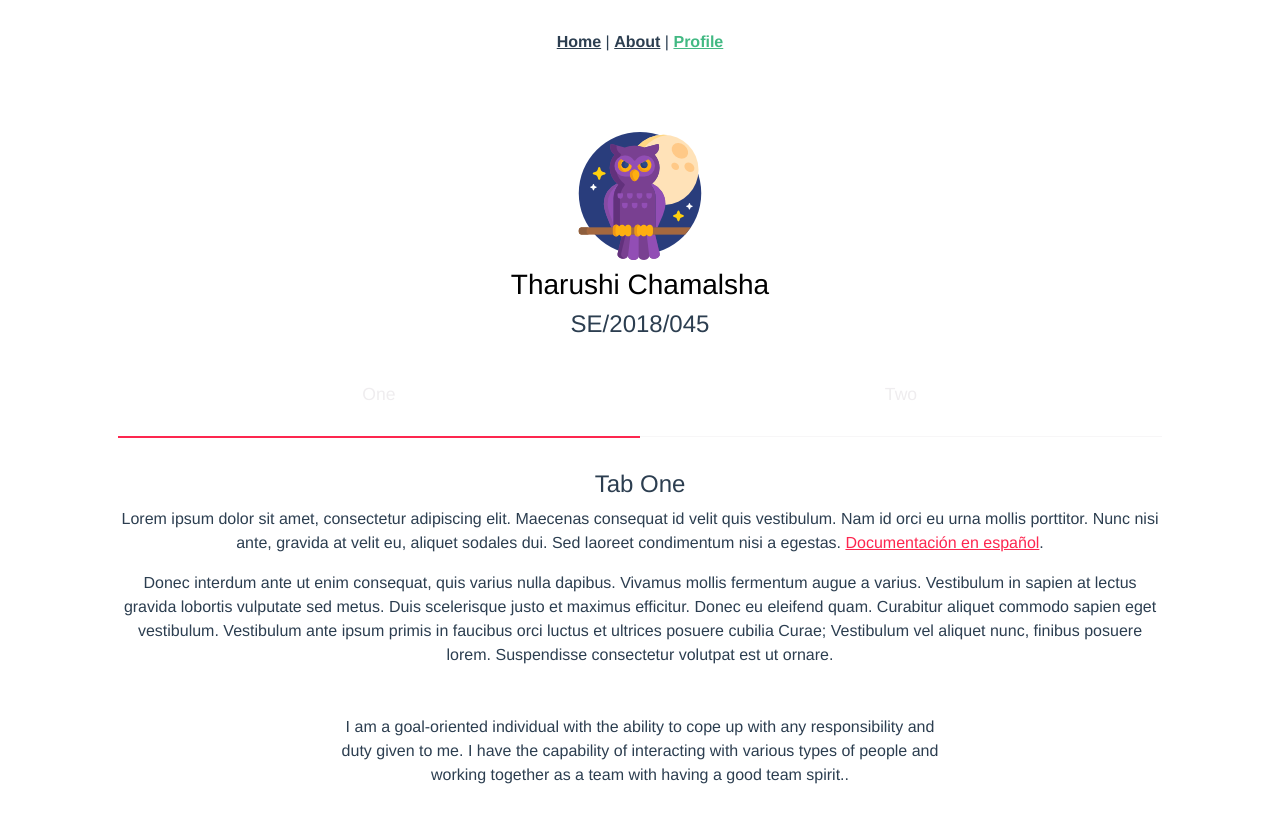
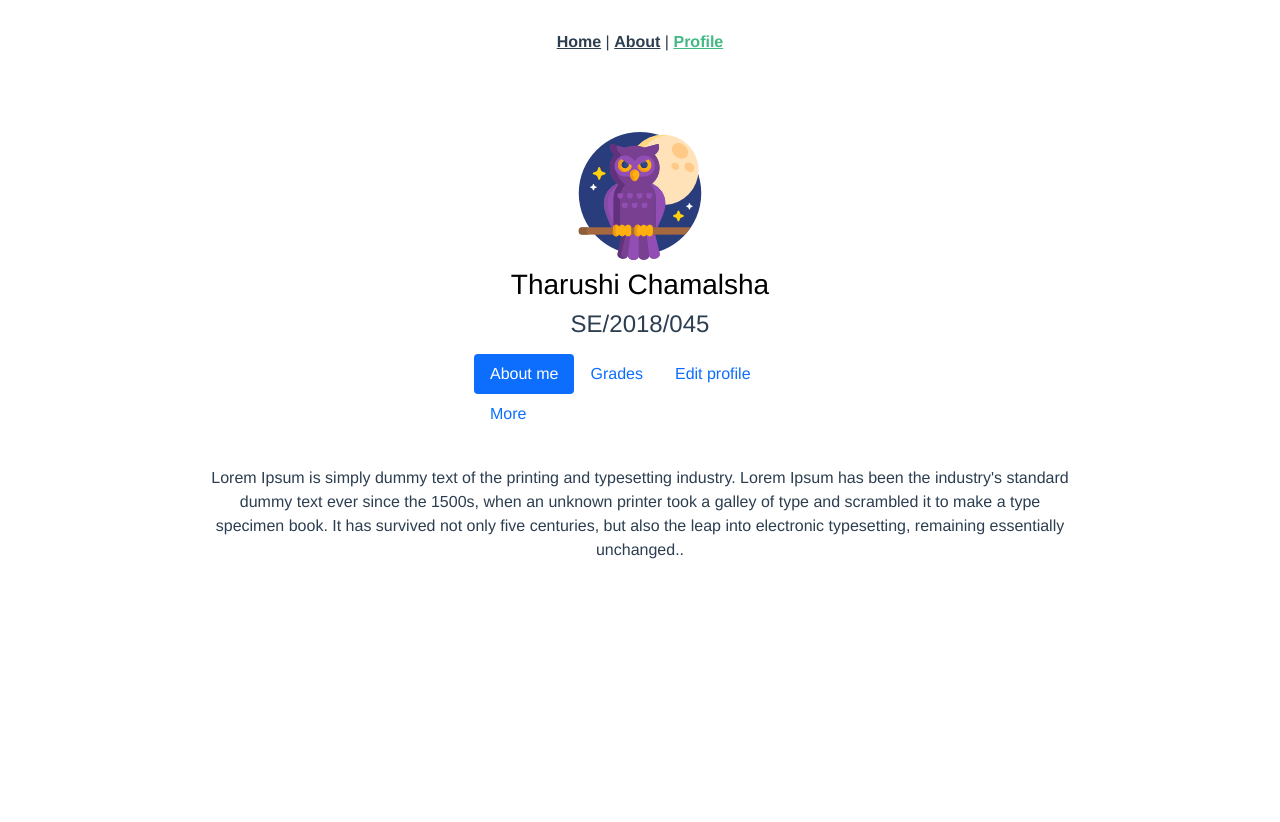
Before and after one commit to HasiniSama/lms_web, a Vue app: page /profile in a window 1280 px wide. Shown: the top 822 px of the page. After the commit the page ends 800 px from the top, so only its background shows below. Built offline with nearby package versions, Linux system fonts and the light colour scheme.

Commit message:
add tab contents

```diff
--- a/src/views/ProfileView.vue
+++ b/src/views/ProfileView.vue
@@ -8,32 +8,60 @@
             <h3  id="name">Tharushi Chamalsha</h3>
             <h4  id="studentId">SE/2018/045</h4>
           </div>
+    </div>
+    <div class="row justify-content-center">
+        <div class="col-md-4">
+            <ul class="nav nav-pills mb-3 flex-column flex-sm-row" id="pills-tab" role="tablist">
+                <li class="nav-item" role="presentation">
+                    <button class="flex-sm-fill nav-link active" id="pills-home-tab" data-bs-toggle="pill" data-bs-target="#pills-home" type="button" role="tab" aria-controls="pills-home" aria-selected="true">About me</button>
+                </li>
+                <li class="nav-item" role="presentation">
+                    <button class="flex-sm-fill nav-link" id="pills-profile-tab" data-bs-toggle="pill" data-bs-target="#pills-profile" type="button" role="tab" aria-controls="pills-profile" aria-selected="false">Grades</button>
+                </li>
+                <li class="nav-item" role="presentation">
+                    <button class="flex-sm-fill nav-link" id="pills-contact-tab" data-bs-toggle="pill" data-bs-target="#pills-contact" type="button" role="tab" aria-controls="pills-contact" aria-selected="false">Edit profile</button>
+                </li>
+                <li class="nav-item" role="presentation">
+                    <button class="flex-sm-fill nav-link" id="pills-more-tab" data-bs-toggle="pill" data-bs-target="#pills-more" type="button" role="tab" aria-controls="pills-contact" aria-selected="false">More</button>
+                </li>
+            </ul>
+        </div>
+        <div class="col-md-10">
+            <div class="tab-content" id="pills-tabContent">
+                <div class="tab-pane fade show active" id="pills-home" role="tabpanel" aria-labelledby="pills-home-tab">
+                    <p class="pt-3">Lorem Ipsum is simply dummy text of the printing and typesetting industry.
+                        Lorem Ipsum has been the industry's standard dummy text ever since the 1500s,
+                        when an unknown printer took a galley of type and scrambled it to make a type
+                        specimen book. It has survived not only five centuries, but also the leap into
+                        electronic typesetting, remaining essentially unchanged..</p>
+                </div>
+                <div class="tab-pane fade" id="pills-profile" role="tabpanel" aria-labelledby="pills-profile-tab">
+                    <p class="pt-3">Lorem Ipsum is simply dummy text of the printing and typesetting industry.
+                    Lorem Ipsum has been the industry's standard dummy text ever since the 1500s,
+                    when an unknown printer took a galley of type and scrambled it to make a type
+                    specimen book. It has survived not only five centuries, but also the leap into
+                    electronic typesetting, remaining essentially unchanged..</p>
+                </div>
+                <div class="tab-pane fade" id="pills-contact" role="tabpanel" aria-labelledby="pills-contact-tab">
+                    <p class="pt-3">Lorem Ipsum is simply dummy text of the printing and typesetting industry.
+                    Lorem Ipsum has been the industry's standard dummy text ever since the 1500s,
+                    when an unknown printer took a galley of type and scrambled it to make a type
+                    specimen book. It has survived not only five centuries, but also the leap into
+                    electronic typesetting, remaining essentially unchanged..</p>
+                </div>
+                <div class="tab-pane fade" id="pills-contact" role="tabpanel" aria-labelledby="pills-more-tab">
+                    <p class="pt-3">Lorem Ipsum is simply dummy text of the printing and typesetting industry.
+                    Lorem Ipsum has been the industry's standard dummy text ever since the 1500s,
+                    when an unknown printer took a galley of type and scrambled it to make a type
+                    specimen book. It has survived not only five centuries, but also the leap into
+                    electronic typesetting, remaining essentially unchanged..</p>
+                </div>
+            </div>
+        </div>
+    </div>
 
-<div class="tabs">
-  <div class="tab-2">
-    <label for="tab2-1">One</label>
-    <input id="tab2-1" name="tabs-two" type="radio" checked="checked">
-    <div>
-      <h4>Tab One</h4>
-        <p>Lorem ipsum dolor sit amet, consectetur adipiscing elit. Maecenas consequat id velit quis vestibulum. Nam id orci eu urna mollis porttitor. Nunc nisi ante, gravida at velit eu, aliquet sodales dui. Sed laoreet condimentum nisi a egestas. <a class="documentation" href="https://flkt.mx/pitaya/componentes.html#pestanias">Documentación en español</a>.</p><p>Donec interdum ante ut enim consequat, quis varius nulla dapibus. Vivamus mollis fermentum augue a varius. Vestibulum in sapien at lectus gravida lobortis vulputate sed metus. Duis scelerisque justo et maximus efficitur. Donec eu eleifend quam. Curabitur aliquet commodo sapien eget vestibulum. Vestibulum ante ipsum primis in faucibus orci luctus et ultrices posuere cubilia Curae; Vestibulum vel aliquet nunc, finibus posuere lorem. Suspendisse consectetur volutpat est ut ornare.</p>
-    </div>
-  </div>
-  <div class="tab-2">
-    <label for="tab2-2">Two</label>
-    <input id="tab2-2" name="tabs-two" type="radio">
-    <div>
-      <h4>Tab Two</h4>
-      <p>Quisque sit amet turpis leo. Maecenas sed dolor mi. Pellentesque varius elit in neque ornare commodo ac non tellus. Mauris id iaculis quam. Donec eu felis quam. Morbi tristique lorem eget iaculis consectetur. Class aptent taciti sociosqu ad litora torquent per conubia nostra, per inceptos himenaeos. Aenean at tellus eget risus tempus ultrices. Nam condimentum nisi enim, scelerisque faucibus lectus sodales at.</p>
-    </div>
-  </div>
-</div>
 
-          <div class="col-md-7">
-            <p class="" data-aos="fade-down">I am a goal-oriented individual with the ability to cope up with any responsibility and duty given to me.
-              I have the capability of interacting with various types of people and working together as a team
-               with having a good team spirit..</p>
-            </div>
-    </div>
+
   </div>
 </template>
 
@@ -43,99 +71,9 @@
     color: black;
 }
 
-
-h1 {
-  font-size: 40px;
-  line-height: 0.8em;
-  color: rgba(255,255,255,0.2);}
-.made-with {
-    background: #fd264f;
-    color: #fff;
-    display: block;
-    font-size: 12px;
-    line-height: 1em;
-    margin: 0;
-    padding: 5px 110px;
-    position: fixed;
-    top: 20px;
-    right: -100px;
-    text-align: center;
-    text-decoration: none;
-    transform: rotate(45deg);
+.nav button{
+    background-color: none;
 }
-.documentation {
-    color: #fd264f;
-}
-button:focus,
-input:focus,
-textarea:focus,
-select:focus {
-  outline: none; }
-
-.tabs {
-  display: block;
-  display: -webkit-flex;
-  display: -moz-flex;
-  display: flex;
-  -webkit-flex-wrap: wrap;
-  -moz-flex-wrap: wrap;
-  flex-wrap: wrap;
-  margin: 0;
-  overflow: hidden; }
-  .tabs [class^="tab"] label,
-  .tabs [class*=" tab"] label {
-    color: #efedef;
-    cursor: pointer;
-    display: block;
-    font-size: 1.1em;
-    font-weight: 300;
-    line-height: 1em;
-    padding: 2rem 0;
-    text-align: center; }
-  .tabs [class^="tab"] [type="radio"],
-  .tabs [class*=" tab"] [type="radio"] {
-    border-bottom: 1px solid rgba(239, 237, 239, 0.5);
-    cursor: pointer;
-    -webkit-appearance: none;
-    -moz-appearance: none;
-    appearance: none;
-    display: block;
-    width: 100%;
-    -webkit-transition: all 0.3s ease-in-out;
-    -moz-transition: all 0.3s ease-in-out;
-    -o-transition: all 0.3s ease-in-out;
-    transition: all 0.3s ease-in-out; }
-    .tabs [class^="tab"] [type="radio"]:hover, .tabs [class^="tab"] [type="radio"]:focus,
-    .tabs [class*=" tab"] [type="radio"]:hover,
-    .tabs [class*=" tab"] [type="radio"]:focus {
-      border-bottom: none;}
-    .tabs [class^="tab"] [type="radio"]:checked,
-    .tabs [class*=" tab"] [type="radio"]:checked {
-      border-bottom: 2px solid #fd264f; }
-    .tabs [class^="tab"] [type="radio"]:checked + div,
-    .tabs [class*=" tab"] [type="radio"]:checked + div {
-      opacity: 1; }
-    .tabs [class^="tab"] [type="radio"] + div,
-    .tabs [class*=" tab"] [type="radio"] + div {
-      display: block;
-      opacity: 0;
-      padding: 2rem 0;
-      width: 90%;
-      -webkit-transition: all 0.3s ease-in-out;
-      -moz-transition: all 0.3s ease-in-out;
-      -o-transition: all 0.3s ease-in-out;
-      transition: all 0.3s ease-in-out; }
-  .tabs .tab-2 {
-    width: 50%; }
-    .tabs .tab-2 [type="radio"] + div {
-      width: 200%;
-      margin-left: 200%; }
-    .tabs .tab-2 [type="radio"]:checked + div {
-      margin-left: 0; }
-    .tabs .tab-2:last-child [type="radio"] + div {
-      margin-left: 100%; }
-    .tabs .tab-2:last-child [type="radio"]:checked + div {
-      margin-left: -100%; }
 
 </style>
 <script>
```
